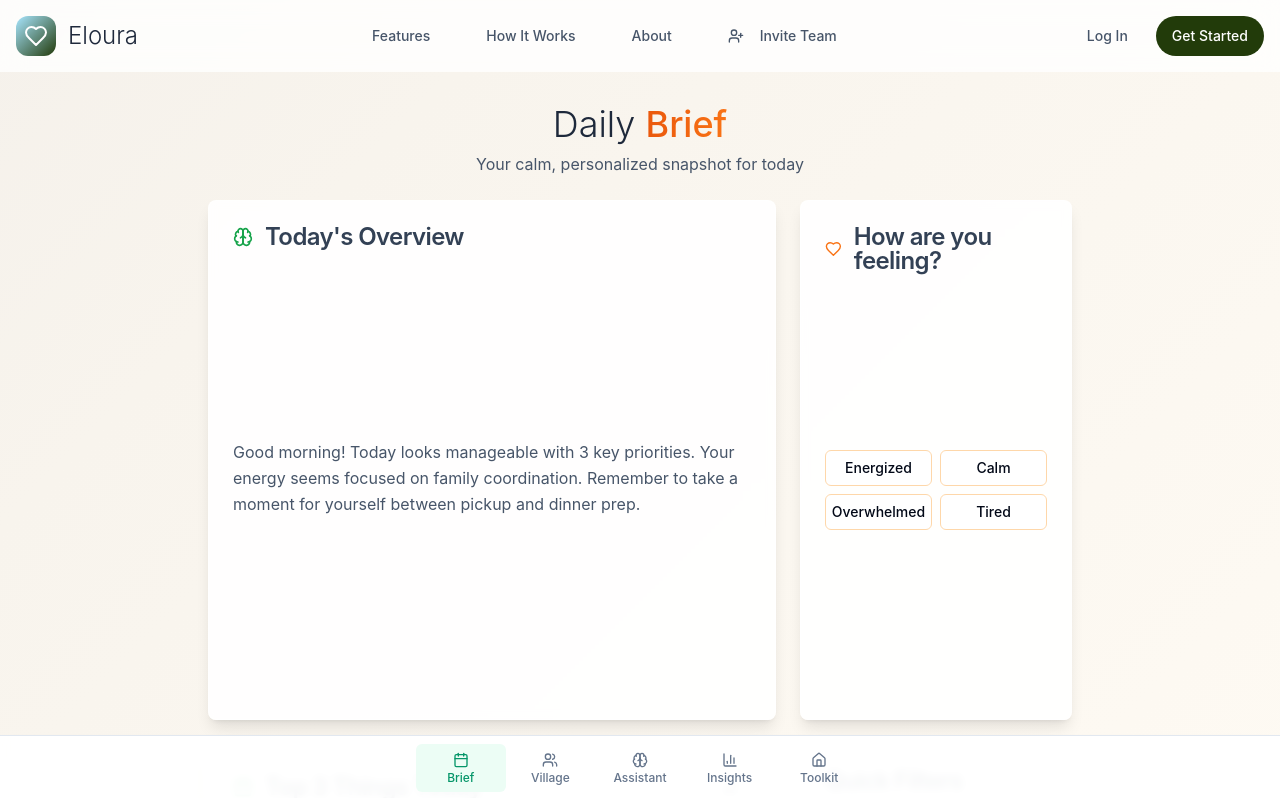
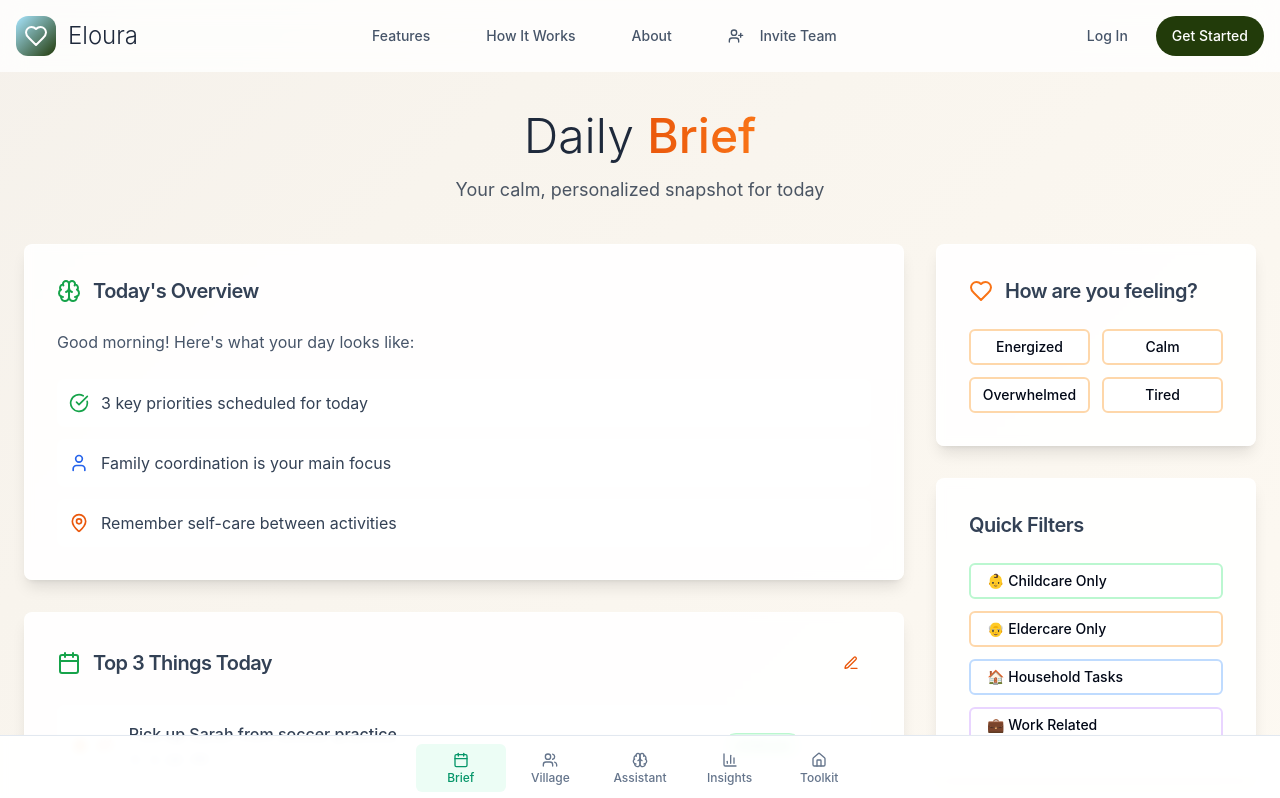
Before and after one commit to rembertdesigns/Eloura-Beta, a React (Vite) app: page /daily-brief in a window 1280 px wide. Shown: the top 798 px of the page. Built offline with nearby package versions, Linux system fonts and the light colour scheme.

Commit message:
Refactor: Improve DailyBrief layout and styling
- Fixed grid layout, spacing, and card heights.
- Enhanced typography, button styles, and visual polish.
- Improved content layout and added loading states.

```diff
--- a/src/pages/DailyBrief.tsx
+++ b/src/pages/DailyBrief.tsx
@@ -3,13 +3,14 @@ import React, { useState } from 'react';
 import { Card, CardContent, CardHeader, CardTitle } from '@/components/ui/card';
 import { Button } from '@/components/ui/button';
 import { Badge } from '@/components/ui/badge';
-import { Calendar, Clock, Heart, Brain, Edit3, Pause } from 'lucide-react';
+import { Calendar, Clock, Heart, Brain, Edit3, Pause, CheckCircle, User, MapPin } from 'lucide-react';
 import Navigation from '@/components/Navigation';
 import FeatureFooter from '@/components/FeatureFooter';
 
 const DailyBrief = () => {
   const [moodChecked, setMoodChecked] = useState(false);
   const [selectedMood, setSelectedMood] = useState('');
+  const [isLoading, setIsLoading] = useState(false);
 
   const topTasks = [
     { id: 1, text: "Pick up Sarah from soccer practice", time: "3:30 PM", category: "childcare" },
@@ -17,143 +18,202 @@ const DailyBrief = () => {
     { id: 3, text: "Grocery shopping for dinner", time: "4:30 PM", category: "general" }
   ];
 
-  const aiSummary = "Good morning! Today looks manageable with 3 key priorities. Your energy seems focused on family coordination. Remember to take a moment for yourself between pickup and dinner prep.";
+  const aiOverviewPoints = [
+    { icon: CheckCircle, text: "3 key priorities scheduled for today", color: "text-green-600" },
+    { icon: User, text: "Family coordination is your main focus", color: "text-blue-600" },
+    { icon: MapPin, text: "Remember self-care between activities", color: "text-orange-600" }
+  ];
+
+  const handleMoodSelection = (mood: string) => {
+    setIsLoading(true);
+    setTimeout(() => {
+      setSelectedMood(mood);
+      setMoodChecked(true);
+      setIsLoading(false);
+    }, 500);
+  };
 
   return (
-    <div className="min-h-screen warm-gradient pb-20">
+    <div className="min-h-screen warm-gradient pb-24">
       <Navigation />
 
-      <div className="container mx-auto px-4 py-8 max-w-4xl space-y-6">
-        {/* Header */}
-        <div className="text-center space-y-2 animate-fade-in">
-          <h1 className="text-3xl md:text-4xl font-light text-slate-800">
+      <div className="container mx-auto px-6 py-10 max-w-7xl">
+        {/* Enhanced Header */}
+        <div className="text-center space-y-4 mb-10 animate-fade-in">
+          <h1 className="text-4xl md:text-5xl font-light text-slate-800">
             Daily <span className="text-gradient-orange font-medium">Brief</span>
           </h1>
-          <p className="text-slate-600">Your calm, personalized snapshot for today</p>
+          <p className="text-lg text-gray-600 max-w-2xl mx-auto">
+            Your calm, personalized snapshot for today
+          </p>
         </div>
 
-        <div className="grid grid-cols-1 lg:grid-cols-3 gap-6">
-          {/* Left Column - Main Brief */}
-          <div className="lg:col-span-2 space-y-6">
-            {/* AI Summary */}
-            <Card className="card-warm h-full flex flex-col">
-              <CardHeader className="pb-3">
-                <CardTitle className="flex items-center gap-3 text-slate-700">
-                  <Brain className="h-5 w-5 text-green-600" />
+        <div className="flex flex-col lg:flex-row gap-8">
+          {/* Main Content - Flexible Width */}
+          <div className="flex-1 space-y-8">
+            {/* AI Summary with Visual Elements */}
+            <Card className="card-warm shadow-md hover:shadow-lg transition-shadow duration-200">
+              <CardHeader className="pb-6 px-8 pt-8">
+                <CardTitle className="flex items-center gap-3 text-xl font-semibold text-slate-700">
+                  <Brain className="h-6 w-6 text-green-600" />
                   Today's Overview
                 </CardTitle>
               </CardHeader>
-              <CardContent className="flex-1 flex items-center">
-                <p className="text-slate-600 leading-relaxed">{aiSummary}</p>
+              <CardContent className="px-8 pb-8">
+                <div className="space-y-4">
+                  <p className="text-slate-600 leading-relaxed text-base mb-6">
+                    Good morning! Here's what your day looks like:
+                  </p>
+                  <div className="space-y-3">
+                    {aiOverviewPoints.map((point, index) => (
+                      <div key={index} className="flex items-center gap-3 p-3 bg-white/60 rounded-lg">
+                        <point.icon className={`h-5 w-5 ${point.color}`} />
+                        <span className="text-slate-700">{point.text}</span>
+                      </div>
+                    ))}
+                  </div>
+                </div>
               </CardContent>
             </Card>
 
-            {/* Top 3 Things Today */}
-            <Card className="card-warm">
-              <CardHeader className="pb-3">
-                <CardTitle className="flex items-center justify-between text-slate-700">
-                  <span className="flex items-center gap-3">
-                    <Calendar className="h-5 w-5 text-green-600" />
+            {/* Enhanced Top 3 Things Today */}
+            <Card className="card-warm shadow-md hover:shadow-lg transition-shadow duration-200">
+              <CardHeader className="pb-6 px-8 pt-8">
+                <CardTitle className="flex items-center justify-between">
+                  <span className="flex items-center gap-3 text-xl font-semibold text-slate-700">
+                    <Calendar className="h-6 w-6 text-green-600" />
                     Top 3 Things Today
                   </span>
-                  <Button variant="ghost" size="sm" className="hover:bg-orange-50">
+                  <Button variant="ghost" size="sm" className="hover:bg-orange-50 text-orange-600">
                     <Edit3 className="h-4 w-4" />
                   </Button>
                 </CardTitle>
               </CardHeader>
-              <CardContent className="space-y-3">
-                {topTasks.map((task) => (
-                  <div key={task.id} className="flex items-center justify-between p-3 bg-white/60 rounded-lg border border-white/50">
+              <CardContent className="px-8 pb-8">
+                <div className="space-y-4">
+                  {isLoading ? (
+                    <div className="space-y-3">
+                      {[1, 2, 3].map((i) => (
+                        <div key={i} className="animate-pulse">
+                          <div className="h-16 bg-gray-200 rounded-lg"></div>
+                        </div>
+                      ))}
+                    </div>
+                  ) : (
+                    topTasks.map((task, index) => (
+                      <div key={task.id} className="flex items-center justify-between p-4 bg-white/70 rounded-lg border border-white/60 hover:bg-white/80 transition-colors group">
+                        <div className="flex items-center gap-4">
                           <div className="flex items-center gap-3">
-                      <div className="h-2 w-2 bg-orange-400 rounded-full"></div>
-                      <div>
-                        <p className="text-slate-700 font-medium">{task.text}</p>
-                        <p className="text-sm text-slate-500 flex items-center gap-1">
+                            <div className="h-3 w-3 bg-orange-400 rounded-full"></div>
+                            <span className="text-sm font-medium text-orange-600">#{index + 1}</span>
+                          </div>
+                          <div className="space-y-1">
+                            <p className="text-slate-700 font-medium text-base">{task.text}</p>
+                            <p className="text-sm text-slate-500 flex items-center gap-2">
                               <Clock className="h-3 w-3" />
-                          {task.time}
+                              <span className="font-mono">{task.time}</span>
                             </p>
                           </div>
                         </div>
-                    <div className="flex items-center gap-2">
-                      <Badge variant={task.category === 'childcare' ? 'default' : task.category === 'eldercare' ? 'secondary' : 'outline'}
-                             className={task.category === 'childcare' ? 'bg-green-100 text-green-700 hover:bg-green-200' :
-                                       task.category === 'eldercare' ? 'bg-orange-100 text-orange-700 hover:bg-orange-200' : ''}>
+                        <div className="flex items-center gap-3">
+                          <Badge
+                            variant={task.category === 'childcare' ? 'default' : task.category === 'eldercare' ? 'secondary' : 'outline'}
+                            className={`text-xs font-medium px-3 py-1 ${
+                              task.category === 'childcare' ? 'bg-green-100 text-green-700 hover:bg-green-200 border-green-200' :
+                              task.category === 'eldercare' ? 'bg-orange-100 text-orange-700 hover:bg-orange-200 border-orange-200' :
+                              'bg-gray-100 text-gray-700 hover:bg-gray-200 border-gray-200'
+                            }`}
+                          >
                             {task.category}
                           </Badge>
-                      <Button variant="ghost" size="sm" className="hover:bg-orange-50">
+                          <Button variant="ghost" size="sm" className="opacity-0 group-hover:opacity-100 transition-opacity hover:bg-orange-50">
                             <Pause className="h-4 w-4" />
                           </Button>
                         </div>
                       </div>
-                ))}
+                    ))
+                  )}
+                </div>
               </CardContent>
             </Card>
           </div>
 
-          {/* Right Column - Mood Check & Filters */}
-          <div className="space-y-6">
-            {/* Mood Check-in */}
-            <Card className="card-warm h-full flex flex-col">
-              <CardHeader className="pb-3">
-                <CardTitle className="flex items-center gap-3 text-slate-700">
-                  <Heart className="h-5 w-5 text-orange-500" />
+          {/* Right Sidebar - Fixed Width */}
+          <div className="w-full lg:w-80 space-y-8">
+            {/* Enhanced Mood Check-in */}
+            <Card className="card-warm shadow-md hover:shadow-lg transition-shadow duration-200 h-fit">
+              <CardHeader className="pb-6 px-8 pt-8">
+                <CardTitle className="flex items-center gap-3 text-xl font-semibold text-slate-700">
+                  <Heart className="h-6 w-6 text-orange-500" />
                   How are you feeling?
                 </CardTitle>
               </CardHeader>
-              <CardContent className="flex-1 flex flex-col justify-center">
+              <CardContent className="px-8 pb-8">
                 {!moodChecked ? (
-                  <div className="space-y-3">
-                    <div className="grid grid-cols-2 gap-2">
+                  <div className="space-y-4">
+                    <div className="grid grid-cols-2 gap-3">
                       {['Energized', 'Calm', 'Overwhelmed', 'Tired'].map((mood) => (
                         <Button
                           key={mood}
                           variant="outline"
                           size="sm"
-                          onClick={() => {
-                            setSelectedMood(mood);
-                            setMoodChecked(true);
-                          }}
-                          className="text-sm border-orange-200 hover:bg-orange-50 hover:border-orange-300"
+                          onClick={() => handleMoodSelection(mood)}
+                          disabled={isLoading}
+                          className="text-sm font-medium py-3 px-4 border-2 border-orange-200 hover:bg-orange-50 hover:border-orange-300 hover:text-orange-700 transition-all duration-200 disabled:opacity-50"
                         >
-                          {mood}
+                          {isLoading ? '...' : mood}
                         </Button>
                       ))}
                     </div>
                   </div>
                 ) : (
-                  <div className="space-y-3">
-                    <p className="text-sm text-slate-600">You're feeling: <span className="font-medium text-orange-600">{selectedMood}</span></p>
-                    <div className="p-3 bg-green-50 rounded-lg border border-green-100">
+                  <div className="space-y-4">
+                    <div className="text-center p-3 bg-orange-50 rounded-lg border border-orange-100">
                       <p className="text-sm text-slate-600">
+                        You're feeling: <span className="font-semibold text-orange-600">{selectedMood}</span>
+                      </p>
+                    </div>
+                    <div className="p-4 bg-green-50 rounded-lg border border-green-200">
+                      <p className="text-sm text-slate-700 leading-relaxed">
                         {selectedMood === 'Overwhelmed' && "Remember: You don't have to do everything today. Focus on your top 3."}
                         {selectedMood === 'Tired' && "Be gentle with yourself. Consider delegating one task today."}
                         {selectedMood === 'Energized' && "Great energy today! Maybe tackle that task you've been putting off."}
                         {selectedMood === 'Calm' && "Wonderful! This peaceful energy will help you navigate today smoothly."}
                       </p>
                     </div>
+                    <Button
+                      variant="ghost"
+                      size="sm"
+                      onClick={() => setMoodChecked(false)}
+                      className="w-full text-orange-600 hover:bg-orange-50"
+                    >
+                      Change mood
+                    </Button>
                   </div>
                 )}
               </CardContent>
             </Card>
 
-            {/* Context Filters */}
-            <Card className="card-warm">
-              <CardHeader className="pb-3">
-                <CardTitle className="text-slate-700">Quick Filters</CardTitle>
+            {/* Enhanced Quick Filters */}
+            <Card className="card-warm shadow-md hover:shadow-lg transition-shadow duration-200">
+              <CardHeader className="pb-6 px-8 pt-8">
+                <CardTitle className="text-xl font-semibold text-slate-700">Quick Filters</CardTitle>
               </CardHeader>
-              <CardContent className="space-y-2">
-                <Button variant="outline" size="sm" className="w-full justify-start border-green-200 hover:bg-green-50 hover:border-green-300">
+              <CardContent className="px-8 pb-8">
+                <div className="space-y-3">
+                  <Button variant="outline" size="sm" className="w-full justify-start py-3 px-4 border-2 border-green-200 hover:bg-green-50 hover:border-green-300 hover:text-green-700 transition-all duration-200">
                     👶 Childcare Only
                   </Button>
-                <Button variant="outline" size="sm" className="w-full justify-start border-orange-200 hover:bg-orange-50 hover:border-orange-300">
+                  <Button variant="outline" size="sm" className="w-full justify-start py-3 px-4 border-2 border-orange-200 hover:bg-orange-50 hover:border-orange-300 hover:text-orange-700 transition-all duration-200">
                     👴 Eldercare Only
                   </Button>
-                <Button variant="outline" size="sm" className="w-full justify-start border-green-200 hover:bg-green-50 hover:border-green-300">
+                  <Button variant="outline" size="sm" className="w-full justify-start py-3 px-4 border-2 border-blue-200 hover:bg-blue-50 hover:border-blue-300 hover:text-blue-700 transition-all duration-200">
                     🏠 Household Tasks
                   </Button>
-                <Button variant="outline" size="sm" className="w-full justify-start border-orange-200 hover:bg-orange-50 hover:border-orange-300">
+                  <Button variant="outline" size="sm" className="w-full justify-start py-3 px-4 border-2 border-purple-200 hover:bg-purple-50 hover:border-purple-300 hover:text-purple-700 transition-all duration-200">
                     💼 Work Related
                   </Button>
+                </div>
               </CardContent>
             </Card>
           </div>
```
Lines whose indentation alone changed are shown as unchanged.
